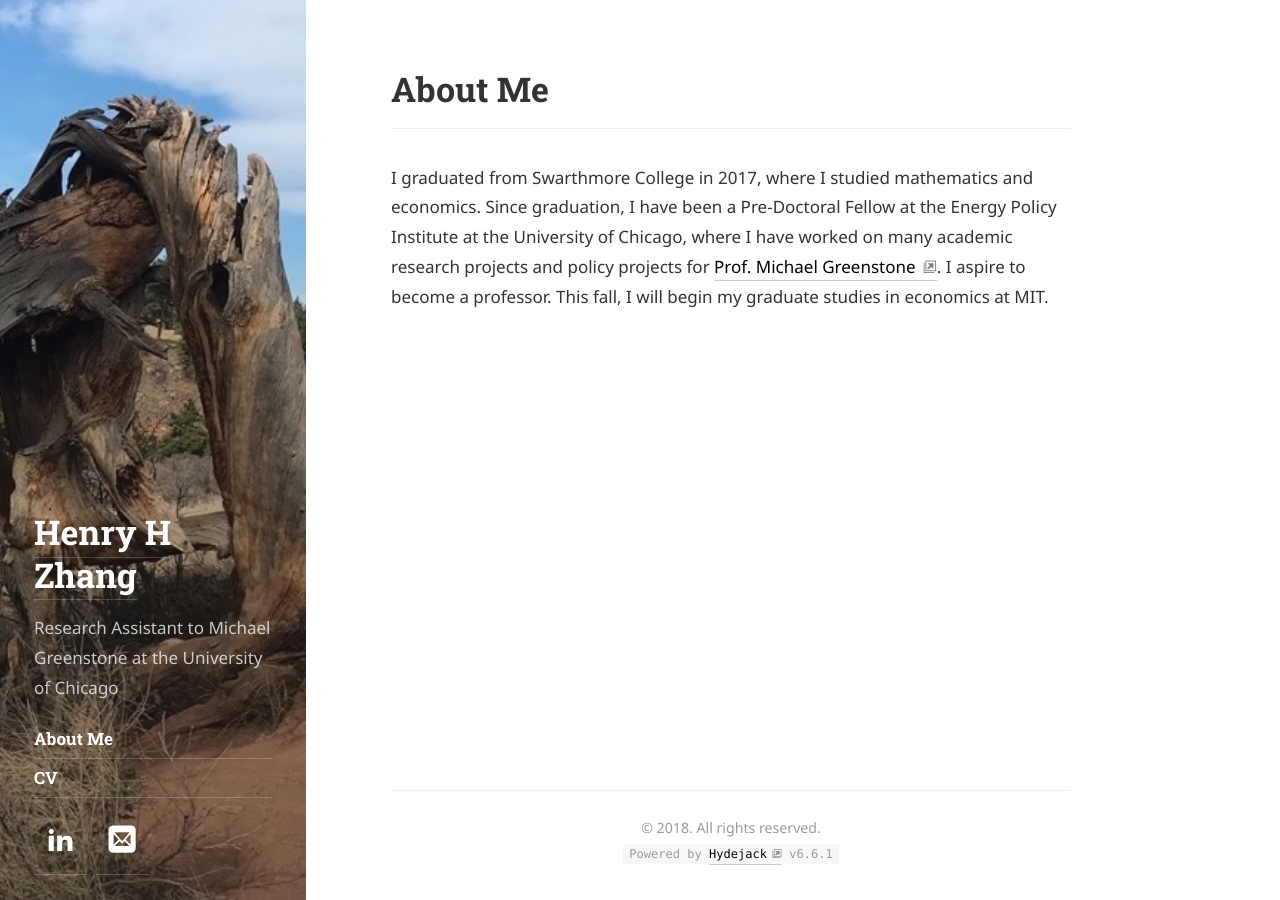
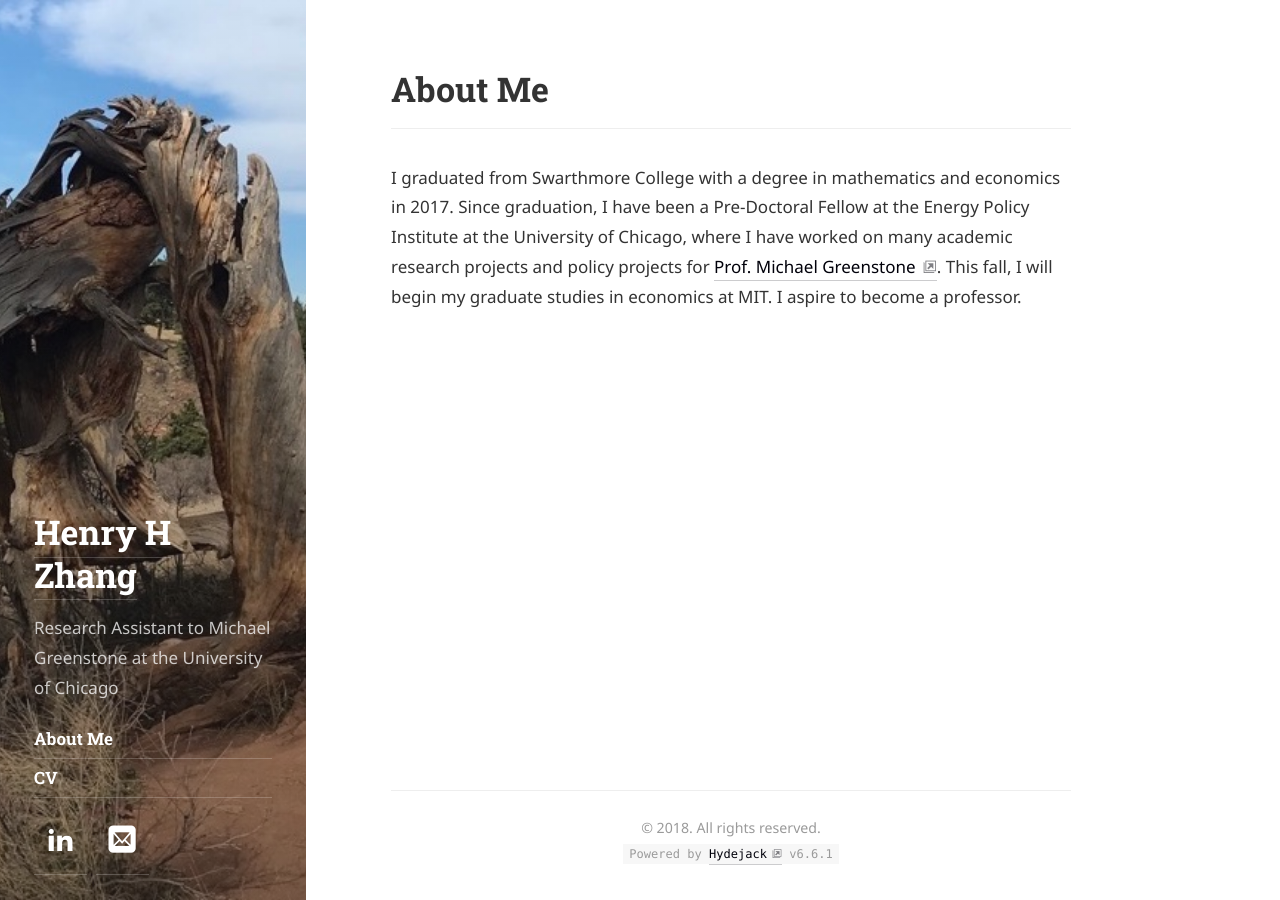
Before and after one commit to verklighet/verklighet.github.io, a Jekyll site: the page built from about.html, in a window 1280 px wide. Built offline with Jekyll 4.4.1, drawn with Linux system fonts in a browser that asks for light colours; some web fonts are replaced.

Commit message:
change phrasing in about page

```diff
--- a/about.html
+++ b/about.html
@@ -4,4 +4,4 @@
 menu: true
 order: 2
 ---
-<p>I graduated from Swarthmore College in 2017, where I studied mathematics and economics. Since graduation, I have been a Pre-Doctoral Fellow at the Energy Policy Institute at the University of Chicago, where I have worked on many academic research projects and policy projects for <a href="https://www.michaelgreenstone.com/">Prof. Michael Greenstone</a>. I aspire to become a professor. This fall, I will begin my graduate studies in economics at MIT.</p>
+<p>I graduated from Swarthmore College with a degree in mathematics and economics in 2017. Since graduation, I have been a Pre-Doctoral Fellow at the Energy Policy Institute at the University of Chicago, where I have worked on many academic research projects and policy projects for <a href="https://www.michaelgreenstone.com/">Prof. Michael Greenstone</a>. This fall, I will begin my graduate studies in economics at MIT. I aspire to become a professor.</p>
```
